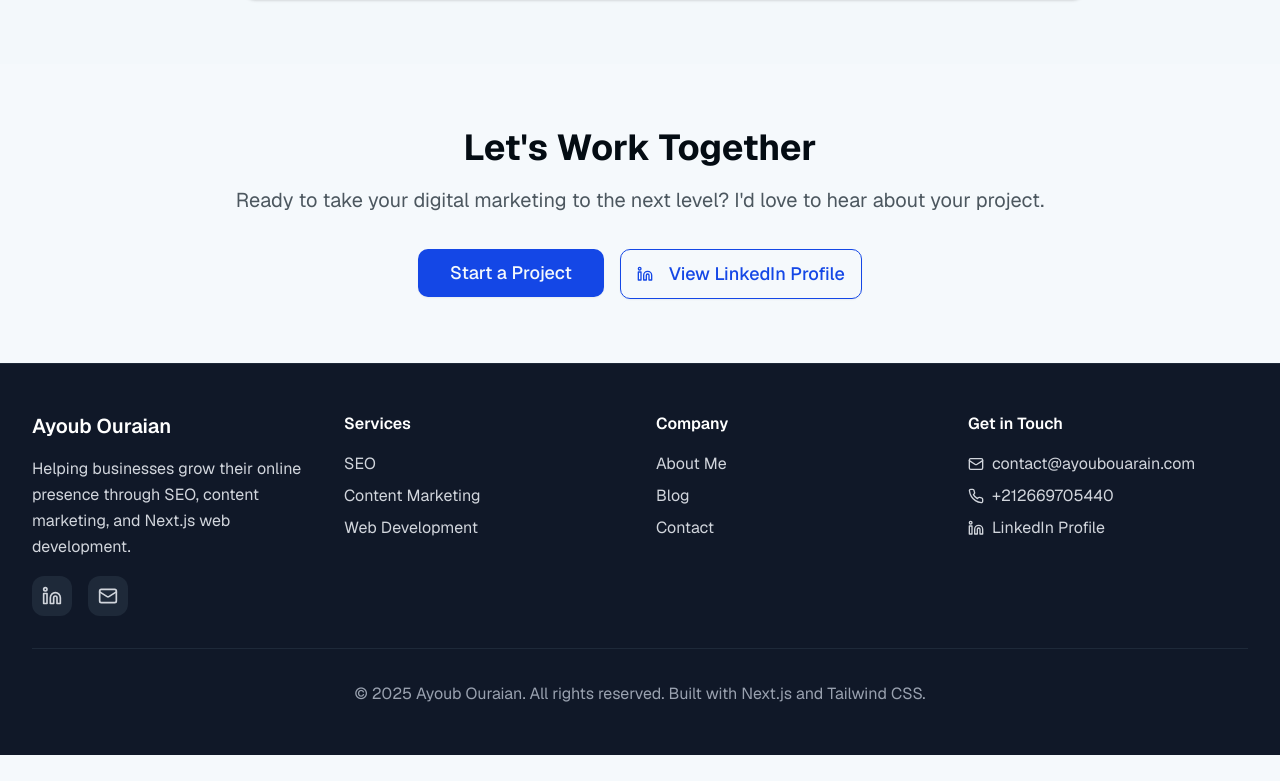
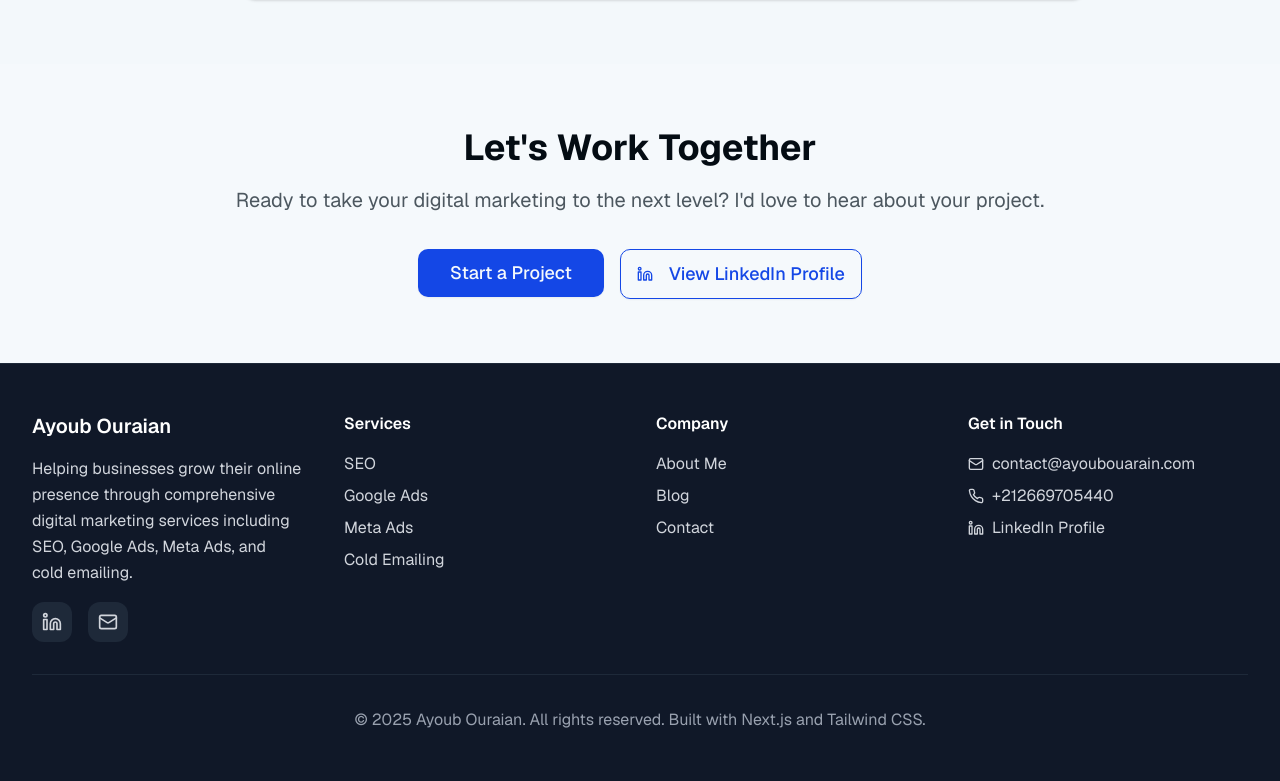
Before and after one commit to Ayoub0017/seo-website, a Next.js app: page /about in a window 1280 px wide. Shown: the part 3403-4184 px from the top of the page. Before the commit the page ends 4158 px from the top, so only its background shows below. Built offline with nearby package versions, Linux system fonts and the light colour scheme.

Commit message:
Update footer to focus on core digital marketing services
- Remove content marketing and web development from footer services links
- Update footer description to reflect streamlined service offerings
- Footer now showcases 4 core services: SEO, Google Ads, Meta Ads, and Cold Emailing

```diff
--- a/components/footer.tsx
+++ b/components/footer.tsx
@@ -7,8 +7,9 @@ export function Footer() {
   const footerLinks = {
     services: [
       { href: "/services/seo", label: "SEO" },
-      { href: "/services/content-marketing", label: "Content Marketing" },
-      { href: "/services/web-development", label: "Web Development" },
+      { href: "/services/google-ads", label: "Google Ads" },
+      { href: "/services/meta-ads", label: "Meta Ads" },
+      { href: "/services/cold-emailing", label: "Cold Emailing" },
     ],
     company: [
       { href: "/about", label: "About Me" },
@@ -32,8 +33,7 @@ export function Footer() {
               Ayoub Ouraian
             </Link>
             <p className="text-gray-300 mb-4 leading-relaxed">
-              Helping businesses grow their online presence through SEO, content marketing, and Next.js web
-              development.
+              Helping businesses grow their online presence through comprehensive digital marketing services including SEO, Google Ads, Meta Ads, and cold emailing.
             </p>
             <div className="flex space-x-4">
               <Link
```
Also changed, not shown: public/ayoub-ouarain-profile.png.
